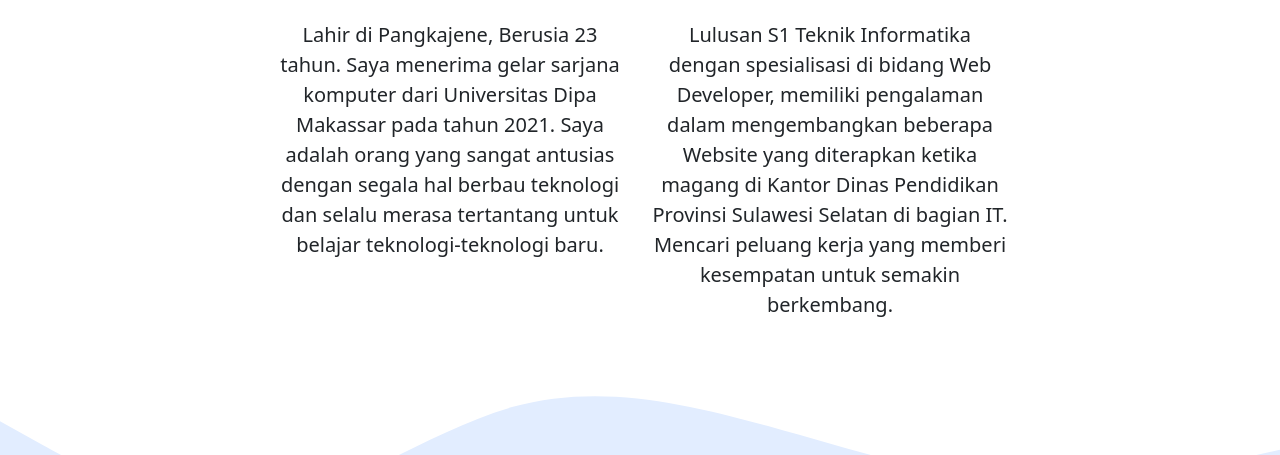
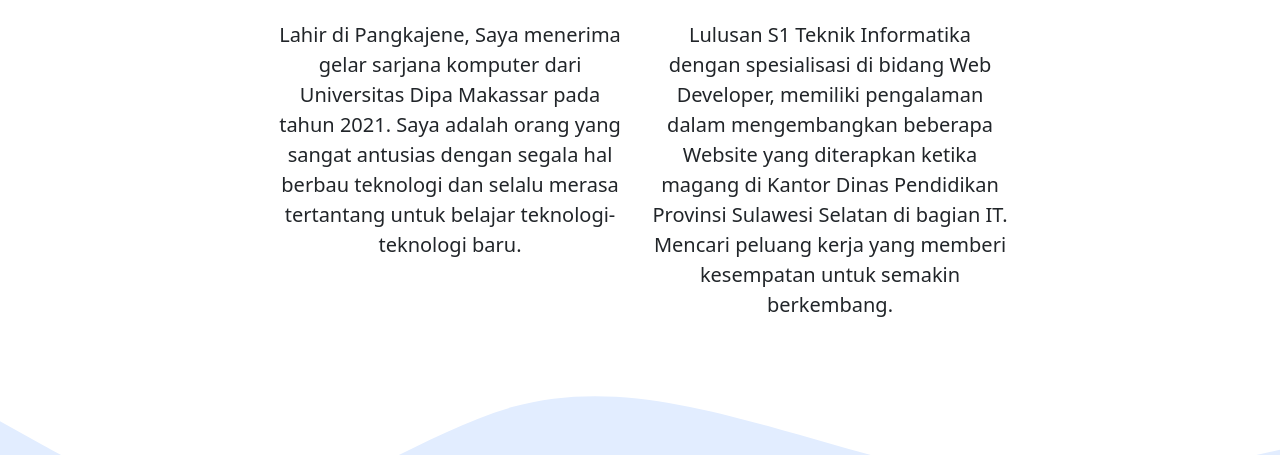
Before and after one commit to aswan10/aswan10.github.io, a plain HTML site: page index.html in a window 1280 px wide. Shown: the part 733-1188 px from the top of the page. Drawn offline with nearby package versions, Linux system fonts and the light colour scheme.

Commit message:
Update index.html

```diff
--- a/index.html
+++ b/index.html
@@ -84,7 +84,7 @@
         </div>
         <div class="row justify-content-center fs-5 text-center">
           <div class="col-md-4" data-aos="fade-right">
-            <p>Lahir di Pangkajene, Berusia 23 tahun. Saya menerima gelar sarjana komputer dari Universitas Dipa Makassar pada tahun 2021. Saya adalah orang yang sangat antusias dengan segala hal berbau teknologi dan selalu merasa tertantang untuk belajar teknologi-teknologi baru.</p>
+            <p>Lahir di Pangkajene, Saya menerima gelar sarjana komputer dari Universitas Dipa Makassar pada tahun 2021. Saya adalah orang yang sangat antusias dengan segala hal berbau teknologi dan selalu merasa tertantang untuk belajar teknologi-teknologi baru.</p>
           </div>
           <div class="col-md-4" data-aos="fade-left">
             <p>Lulusan S1 Teknik Informatika dengan spesialisasi di bidang Web Developer, memiliki pengalaman dalam mengembangkan beberapa Website yang diterapkan ketika magang di Kantor Dinas Pendidikan Provinsi Sulawesi Selatan di bagian IT. Mencari peluang kerja yang memberi kesempatan untuk semakin berkembang.</p>
```
